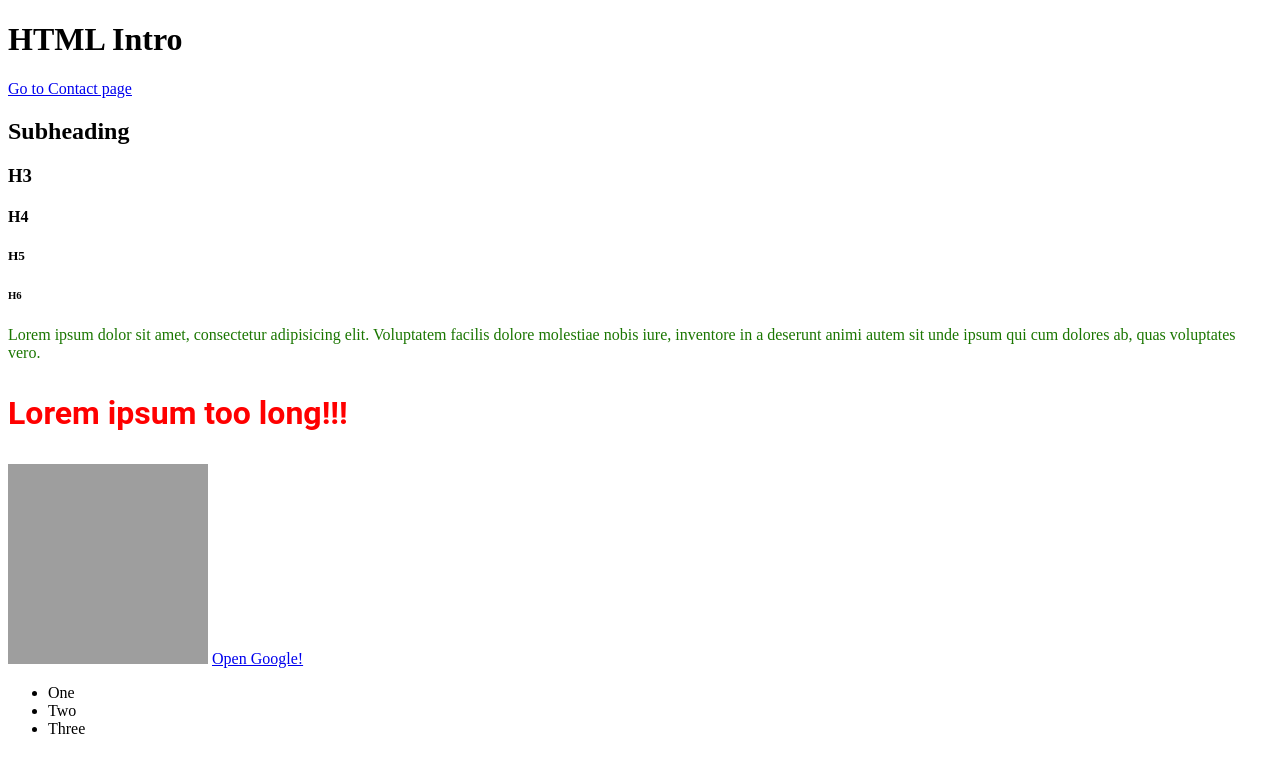
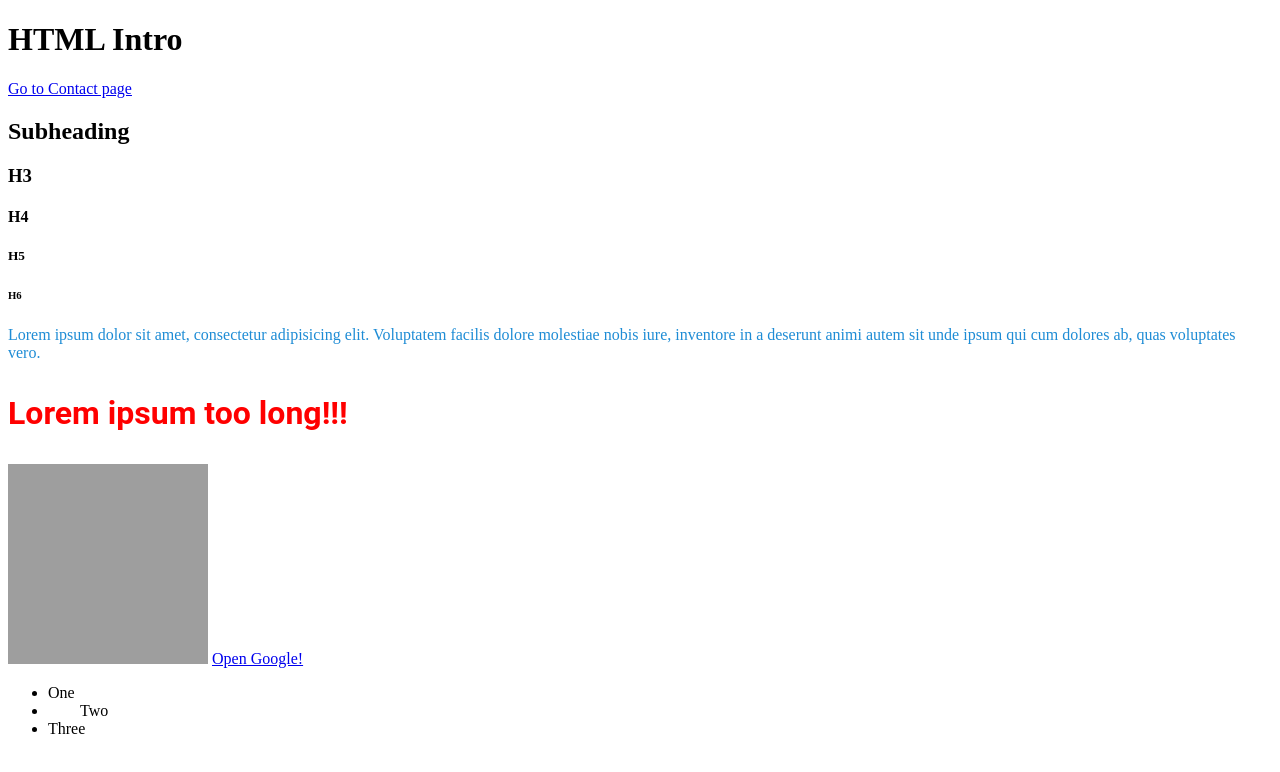
Before and after one commit to RyanWoolf/html-css-lesson, a plain HTML site: page index.html in a window 1280 px wide. Drawn offline with Linux system fonts and the light colour scheme; grey boxes are pictures that could not be loaded.

Commit message:
Completed HTML and CSS lesson

```diff
--- a/index.html
+++ b/index.html
@@ -5,18 +5,9 @@
     <meta http-equiv="X-UA-Compatible" content="IE=edge">
     <meta name="viewport" content="width=device-width, initial-scale=1.0">
     <title>HTML Intro</title>
+    <link rel="stylesheet" href="style.css">
     <style>
-        p {
-            color: #1a7600;
-        }
-        .bold-red {
-            color: red;
-            font-weight: bold;
-            font-family: Roboto;
-        }
-        .big {
-            font-size: 2rem;
-        }
+
     </style>
 </head>
 <body>
@@ -33,7 +24,7 @@
     <a href="http://google.com/">Open Google!</a>
     <ul>
         <li>One</li>
-        <li>Two</li>
+        <li id="second-item">Two</li>
         <li>Three</li>
     </ul>
 </body>
--- /dev/null
+++ b/style.css
@@ -0,0 +1,17 @@
+p {
+    color: #1e8cd5;
+}
+p:hover {
+    color: green;
+}
+.bold-red {
+    color: red;
+    font-weight: bold;
+    font-family: Roboto;
+}
+.big {
+    font-size: 2rem;
+}
+#second-item {
+    padding-left: 2rem;
+}
```
Also changed, not shown: contact.html (+2 -0 lines).
